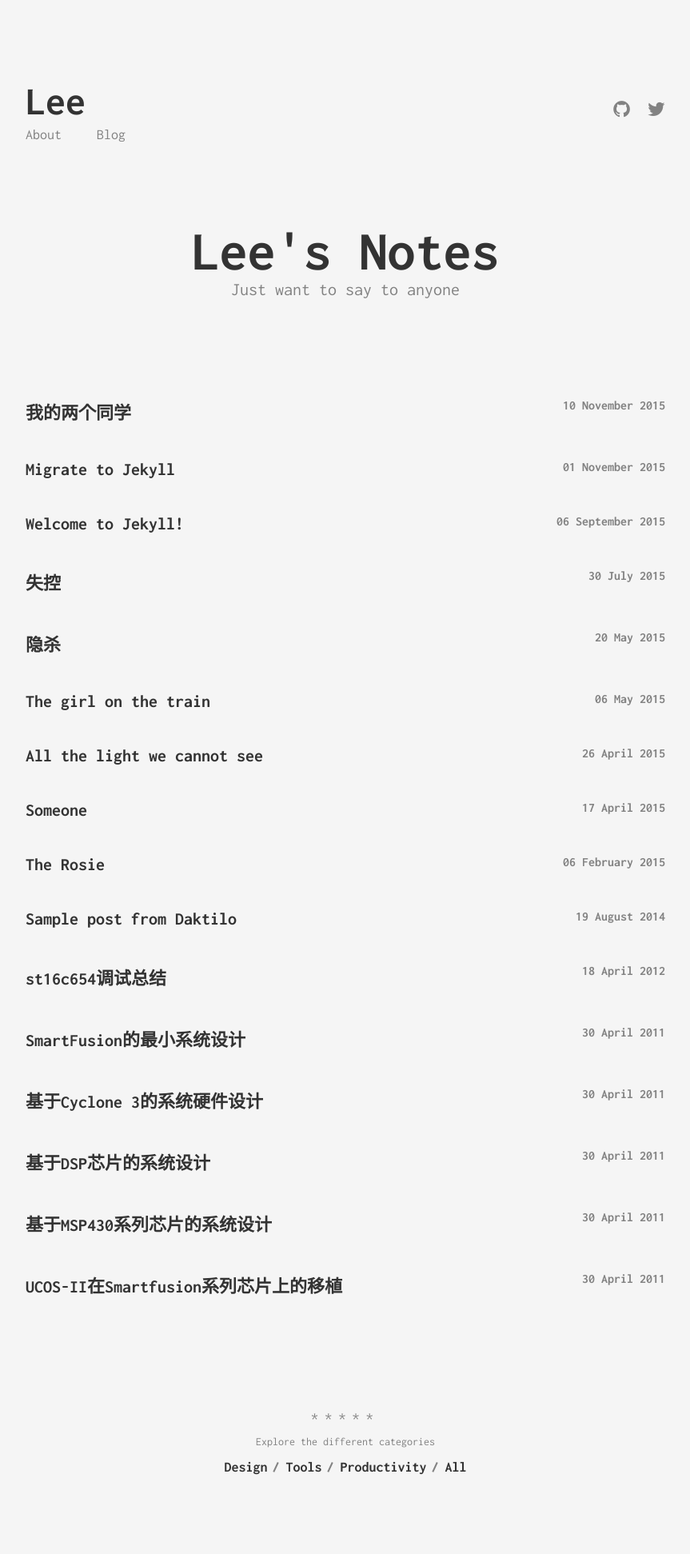
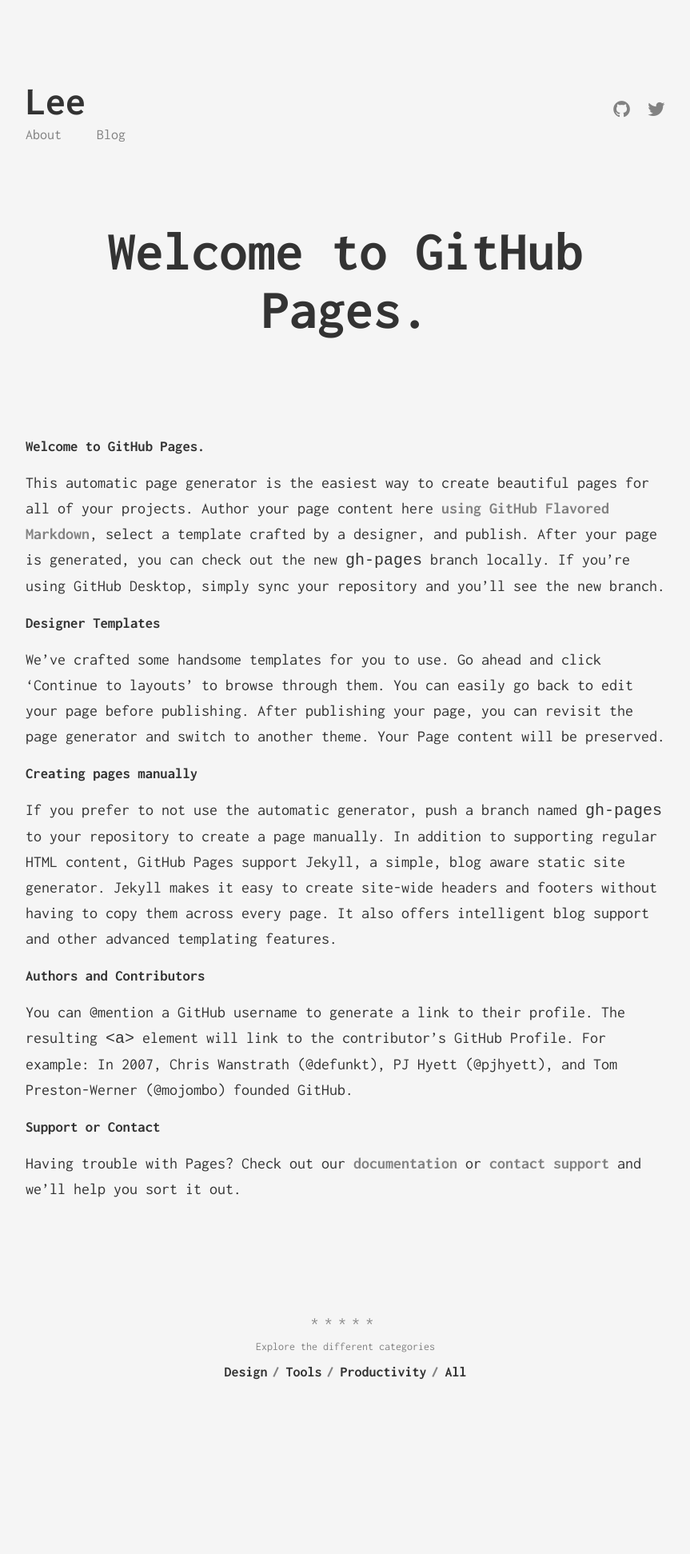
Before and after one commit to tglgg/tglgg.github.io, a Jekyll site: the page built from index.md, in a window 1280 px wide. Shown: the whole page at 80% size, without its empty margins (208-1071 px from the left). Built offline with Jekyll 4.4.1, drawn with Linux system fonts in a browser that asks for light colours; our own code applies the rules of GitHub Pages for plain Markdown files; after the commit the page ends 1824 px from its top, so only the background shows below that.

Commit message:
Set theme jekyll-theme-slate and migrate Page Generator content

```diff
--- a/_config.yml
+++ b/_config.yml
@@ -19,3 +19,7 @@
 
 # Build settings
 markdown: kramdown
+
+google_analytics:
+show_downloads: true
+theme: jekyll-theme-slate
--- a/index.html
+++ /dev/null
@@ -1,16 +0,0 @@
----
-layout: page
-title: Lee's Notes
-subtitle: Just want to say to anyone
----
-
-<ul class="list-posts">
-    {% for post in site.posts %}
-        <li class="post-teaser">
-            <a href="{{ post.url | prepend: site.baseurl }}">
-                <span class="post-teaser__title">{{ post.title }}</span>
-                <span class="post-teaser__date">{{ post.date | date: "%d %B %Y" }}</span>
-            </a>
-        </li>
-    {% endfor %}
-</ul>
--- /dev/null
+++ b/index.md
@@ -0,0 +1,14 @@
+### Welcome to GitHub Pages.
+This automatic page generator is the easiest way to create beautiful pages for all of your projects. Author your page content here [using GitHub Flavored Markdown](https://guides.github.com/features/mastering-markdown/), select a template crafted by a designer, and publish. After your page is generated, you can check out the new `gh-pages` branch locally. If you’re using GitHub Desktop, simply sync your repository and you’ll see the new branch.
+
+### Designer Templates
+We’ve crafted some handsome templates for you to use. Go ahead and click 'Continue to layouts' to browse through them. You can easily go back to edit your page before publishing. After publishing your page, you can revisit the page generator and switch to another theme. Your Page content will be preserved.
+
+### Creating pages manually
+If you prefer to not use the automatic generator, push a branch named `gh-pages` to your repository to create a page manually. In addition to supporting regular HTML content, GitHub Pages support Jekyll, a simple, blog aware static site generator. Jekyll makes it easy to create site-wide headers and footers without having to copy them across every page. It also offers intelligent blog support and other advanced templating features.
+
+### Authors and Contributors
+You can @mention a GitHub username to generate a link to their profile. The resulting `<a>` element will link to the contributor’s GitHub Profile. For example: In 2007, Chris Wanstrath (@defunkt), PJ Hyett (@pjhyett), and Tom Preston-Werner (@mojombo) founded GitHub.
+
+### Support or Contact
+Having trouble with Pages? Check out our [documentation](https://help.github.com/pages) or [contact support](https://github.com/contact) and we’ll help you sort it out.
```
Also changed, not shown: params.json (deleted, +0 -1 lines).
